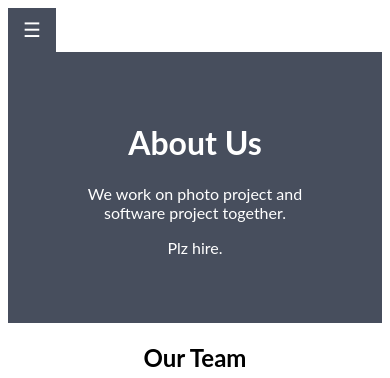
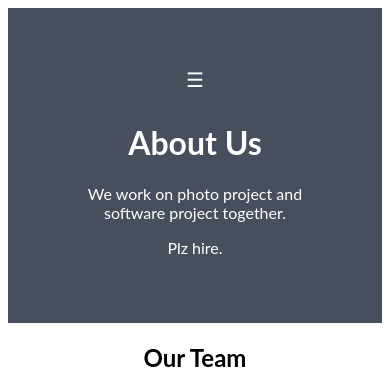
Before and after one commit to BebbTanner/HTML-collapsed-sidebar, a plain HTML site: page about.html in a window 390 px wide. Shown: the top 378 px of the page. Drawn offline with Linux system fonts and the light colour scheme.

Commit message:
I moved the hamburger button on the about page into the about container.
Currently it centers the button on the container, But I would like to make it be in the top left corner of that container.

```diff
--- a/about.html
+++ b/about.html
@@ -21,13 +21,9 @@
         <a href="about.html">About</a>
     </div>
 
-    <!-- This is for the button that opens the side menu -->
-    <div id="main">
-        <button class="openbtn" onclick="openNav()">☰</button>
-    </div>
-
     <!-- About container that displays in the blue box -->
     <div class="about-section">
+        <button class="openbtn" onclick="openNav()">☰</button>
         <h1>About Us</h1>
         <p>We work on photo project and software project together.</p>
         <p>Plz hire.</p>
```
